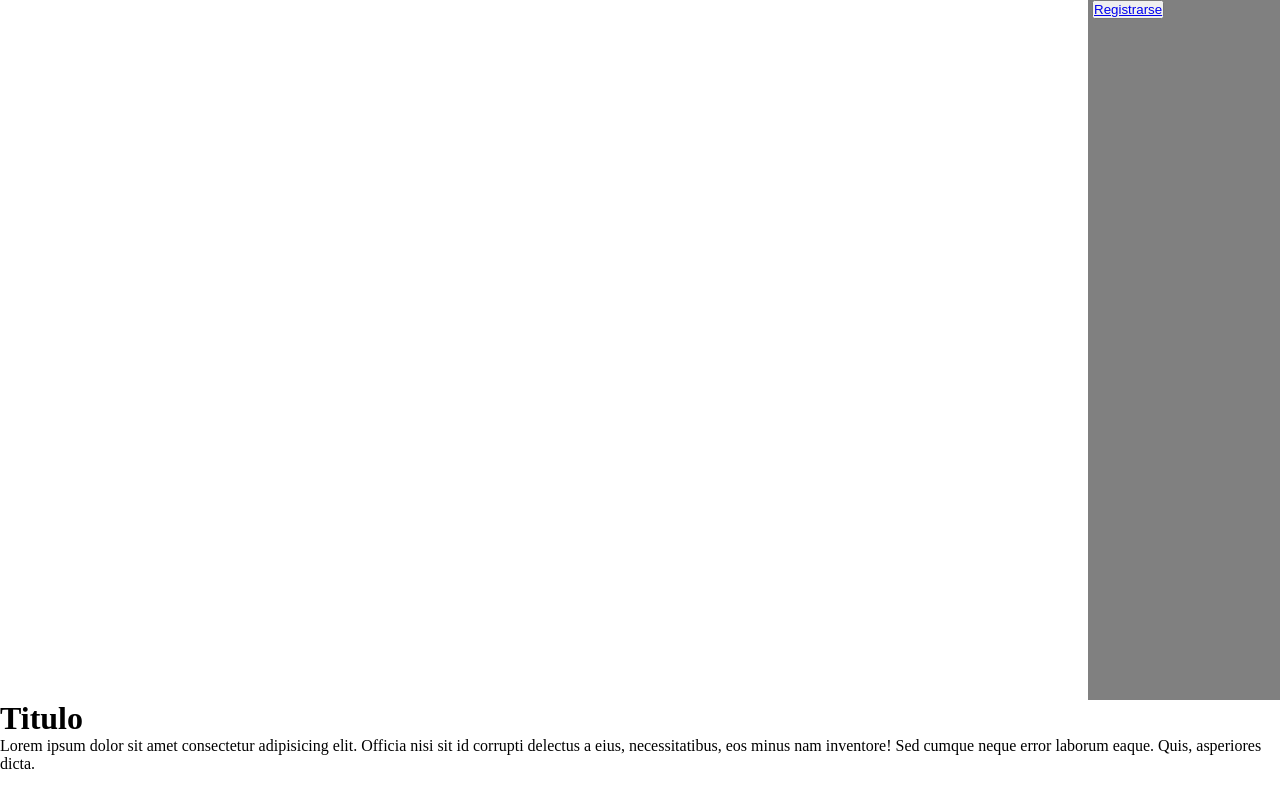
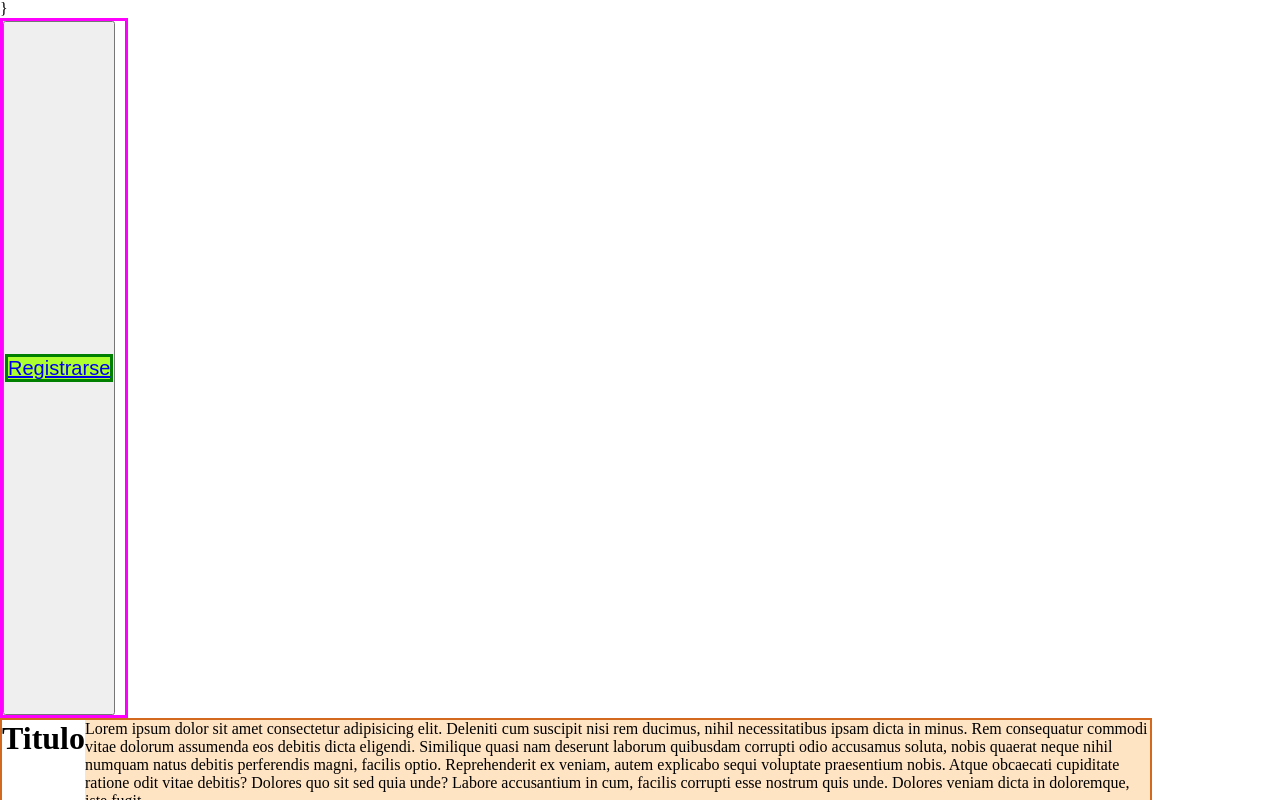
Before and after one commit to Francolu1s/Ciclo3_sprint1, a plain HTML site: page index.html in a window 1280 px wide. Shown: the top 800 px of the page. Drawn offline with Linux system fonts and the light colour scheme.

Commit message:
Cambios previos en flexBOX

```diff
--- a/estilos.css
+++ b/estilos.css
@@ -1,21 +1,39 @@
 *{
-    margin:0 0 0 0;
-    padding:0 0 0 0;
+    margin:0;
+    padding:0;
     box-sizing: border-box;
 }
+
 .body{
     display: flex;
-    flex-direction: row;
+    width: 100%;
 }
+
 .nav{
+    display: flex;
+    width: 10%;
     height: 700px;
-    width: 15%;
-    margin: 0px 0px 0px 85%;
-    background-color: grey;
+    border: 3px solid fuchsia;
 }
+
 .main{
-    margin: 0px 15% 0px 0px;
+    display: flex;
+    width: 90%;
+    height: 100%;
+    border: 2px solid chocolate;
 }
-.titulo{
-    width: 20px;
+
+p{
+    background-color:bisque;
 }
+
+a{
+    font-size: 20px;
+    background-color: greenyellow;
+    border: 3px green solid;
+}
+
+.btn_Registro{
+    display: flex;
+    width: 100%;
+}
--- a/index.html
+++ b/index.html
@@ -1,4 +1,4 @@
-<!DOCTYPE html>
+}<!DOCTYPE html>
     <html lang="es">
         <head>
             <meta charset="UTF-8">
@@ -8,16 +8,18 @@
             <link rel="import" href="registro.html">
             <title>Inicio</title>
         </head>
-<body>
+        <body class="boby">
             <nav id="vertical_nav" class="nav">
                 <img src="" alt="" id="logo_navbar">
-        <button id="btn_Registro" onclick="">
-        <a href="./registro.html" id="link_Registro" target="blank">Registrarse</a>
-        </button>
+                <button id="btn_Registro" onclick=""><a href="./registro.html"id="link_Registro" target="blank">Registrarse</a></button>
             </nav>
-    <main>
+
+            <main class="main">
                 <h1 class="titulo">Titulo</h1>
-        <p>Lorem ipsum dolor sit amet consectetur adipisicing elit. Officia nisi sit id corrupti delectus a eius, necessitatibus, eos minus nam inventore! Sed cumque neque error laborum eaque. Quis, asperiores dicta.</p>
+                <p>Lorem ipsum dolor sit amet consectetur adipisicing elit. Deleniti cum suscipit nisi rem ducimus, nihil necessitatibus ipsam dicta in minus. Rem consequatur commodi vitae dolorum assumenda eos debitis dicta eligendi.
+                Similique quasi nam deserunt laborum quibusdam corrupti odio accusamus soluta, nobis quaerat neque nihil numquam natus debitis perferendis magni, facilis optio. Reprehenderit ex veniam, autem explicabo sequi voluptate praesentium nobis.
+                Atque obcaecati cupiditate ratione odit vitae debitis? Dolores quo sit sed quia unde? Labore accusantium in cum, facilis corrupti esse nostrum quis unde. Dolores veniam dicta in doloremque, iste fugit.</p>
             </main>
+
         </body>
     </html>
```
Lines whose indentation alone changed are shown as unchanged.
